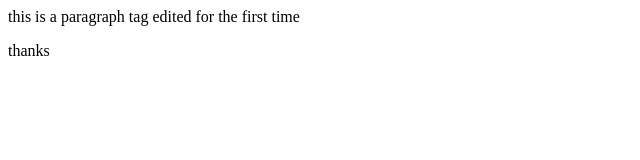
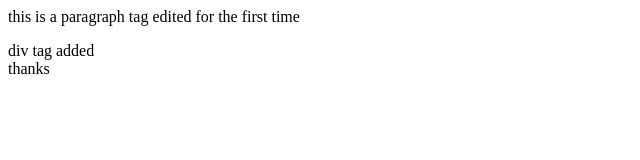
Before and after one commit to saradakamasani/blog, a plain HTML site: page index.html in a window 1280 px wide. Shown: the full height of the page, 0-640 px from the left. Drawn offline with Linux system fonts and the light colour scheme.

Commit message:
Update index.html

```diff
--- a/index.html
+++ b/index.html
@@ -5,7 +5,7 @@
 
 <p>this is a paragraph tag edited for the first time</p>
 
-
+<div>div tag added</div>
 
 
 thanks
```
